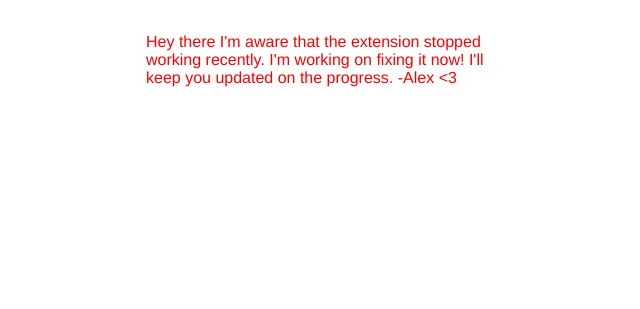
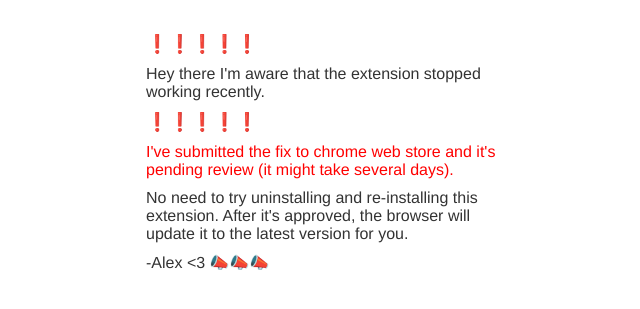
Before and after one commit to j-gao/j-gao.github.io, a Jekyll site: the page notice.html, which Jekyll copies as it is, in a window 1280 px wide. Shown: the top 309 px of the page, without its empty margins (314-954 px from the left). Built offline with Jekyll 4.4.1, drawn with Linux system fonts in a browser that asks for light colours.

Commit message:
Update notice.html

```diff
--- a/notice.html
+++ b/notice.html
@@ -37,7 +37,12 @@ a:hover {
 </style>
 <!-- <em><a href="https://chrome.google.com/webstore/detail/downloader-for-justforfan/gdachlcgnfbgcjcmeiemgbpfahloadjn" target="_blank">Want one for JustFor.fans? You got it!</a></em> -->
 <!-- <p style="color:red; font-size: 16">Downloader for onlyfans.com</p> -->
-<p style="color:red; font-size: 16">Hey there I'm aware that the extension stopped working recently. I'm working on fixing it now! I'll keep you updated on the progress. -Alex <3</p>
+<p>❗️❗️❗️❗️❗️</p>
+<p style="font-size: 16">Hey there I'm aware that the extension stopped working recently.</p>
+<p>❗️❗️❗️❗️❗️</p>
+<p style="color:red; font-size: 16">I've submitted the fix to chrome web store and it's pending review (it might take several days).</p>
+<p style="font-size: 16">No need to try uninstalling and re-installing this extension. After it's approved, the browser will update it to the latest version for you.</p>
+<p style="font-size: 16">-Alex <3 📣📣📣</p>
 <script type="text/javascript">
 window.parent.postMessage({
         event_id: 'fancy_event_id',
```
